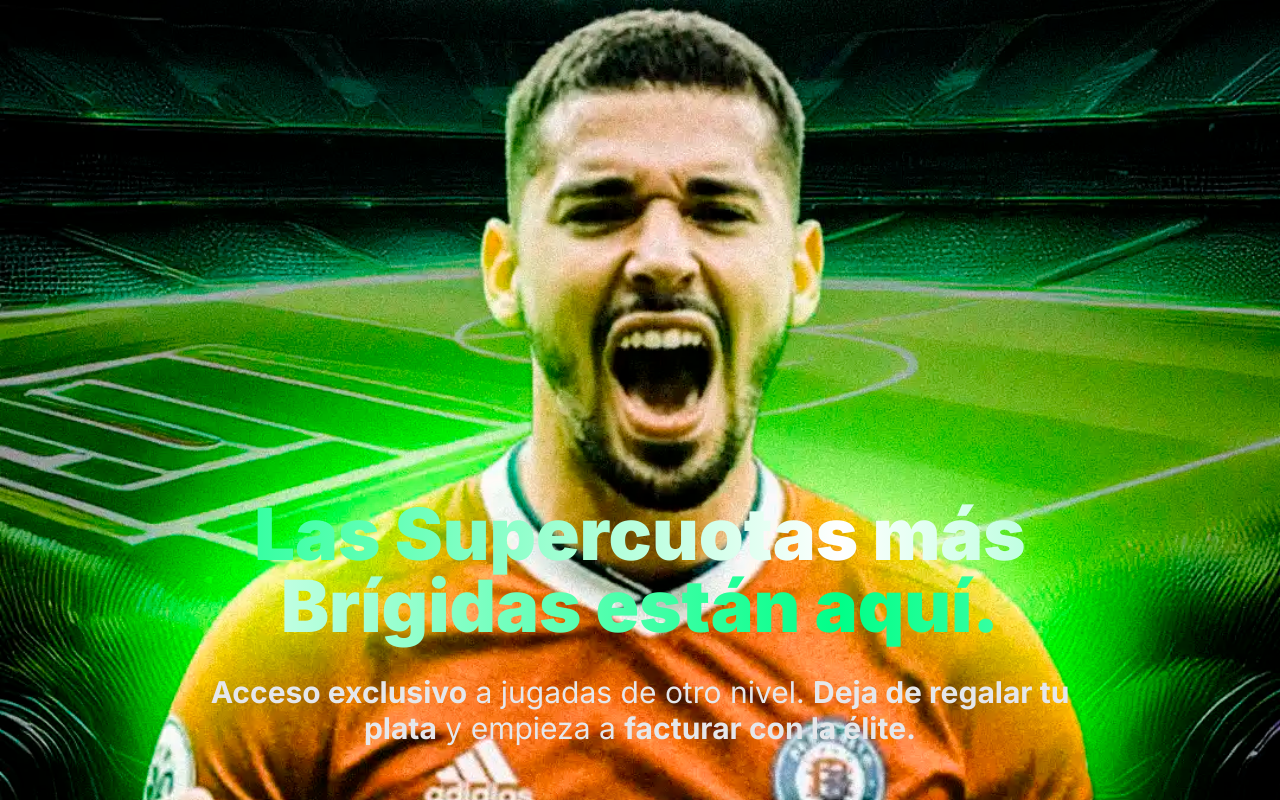
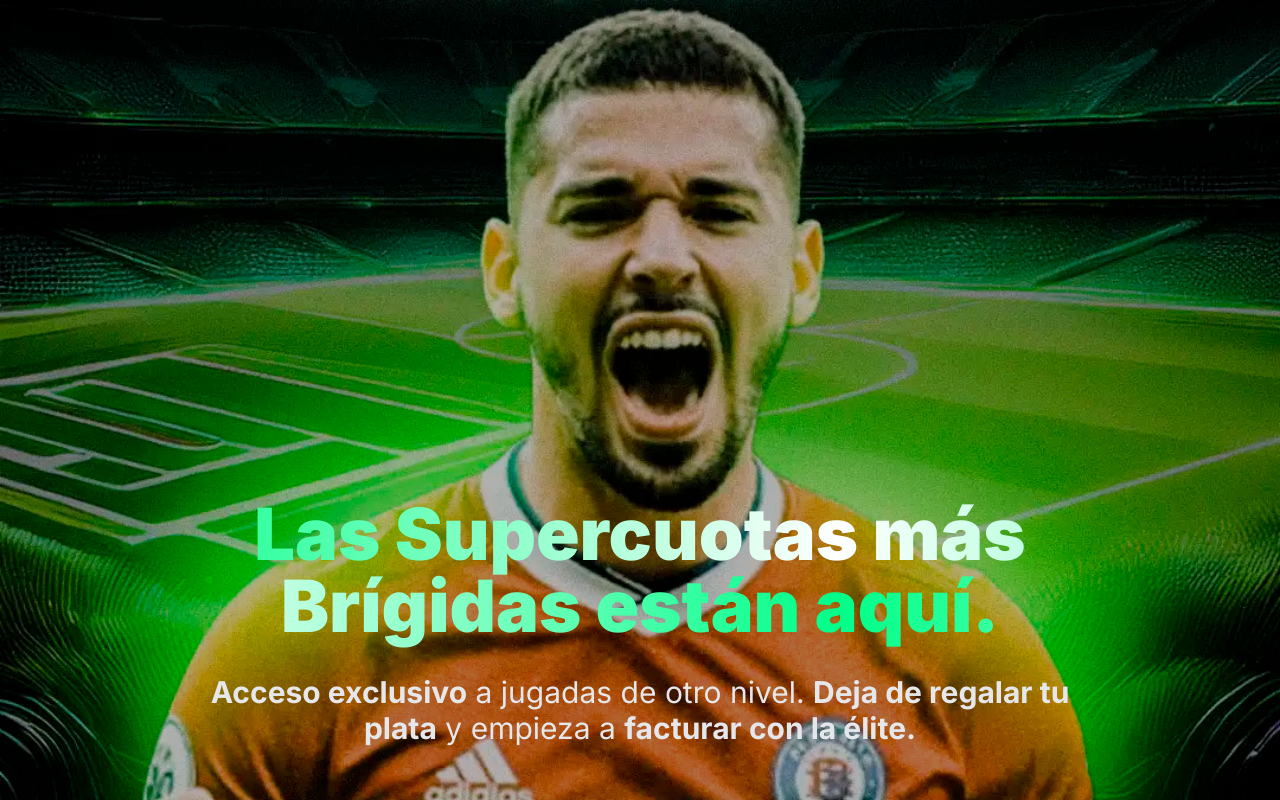
Before and after one commit to 24games/tipstervicente, a Next.js app: page /supercuota in a window 1280 px wide. Shown: the top 800 px of the page. Built offline with nearby package versions, Linux system fonts and the light colour scheme.

Commit message:
feat: adiciona overlay de 30% de opacidade no background - Background agora com 70% de visibilidade (30% escurecido) - Melhora legibilidade do texto mantendo visibilidade da imagem

```diff
--- a/app/supercuota/page.tsx
+++ b/app/supercuota/page.tsx
@@ -106,7 +106,8 @@ export default function SupercuotaPage() {
           backgroundRepeat: 'no-repeat',
         }}
       >
-        {/* Overlay removido - background com cor normal */}
+        {/* Overlay com 30% de opacidade */}
+        <div className="absolute inset-0 bg-black/30"></div>
 
         {/* Conteúdo com margem superior para não cobrir o rosto */}
         <div className="relative z-10 max-w-5xl w-full mx-auto text-center mt-[300px] md:mt-[450px] space-y-8">
```
